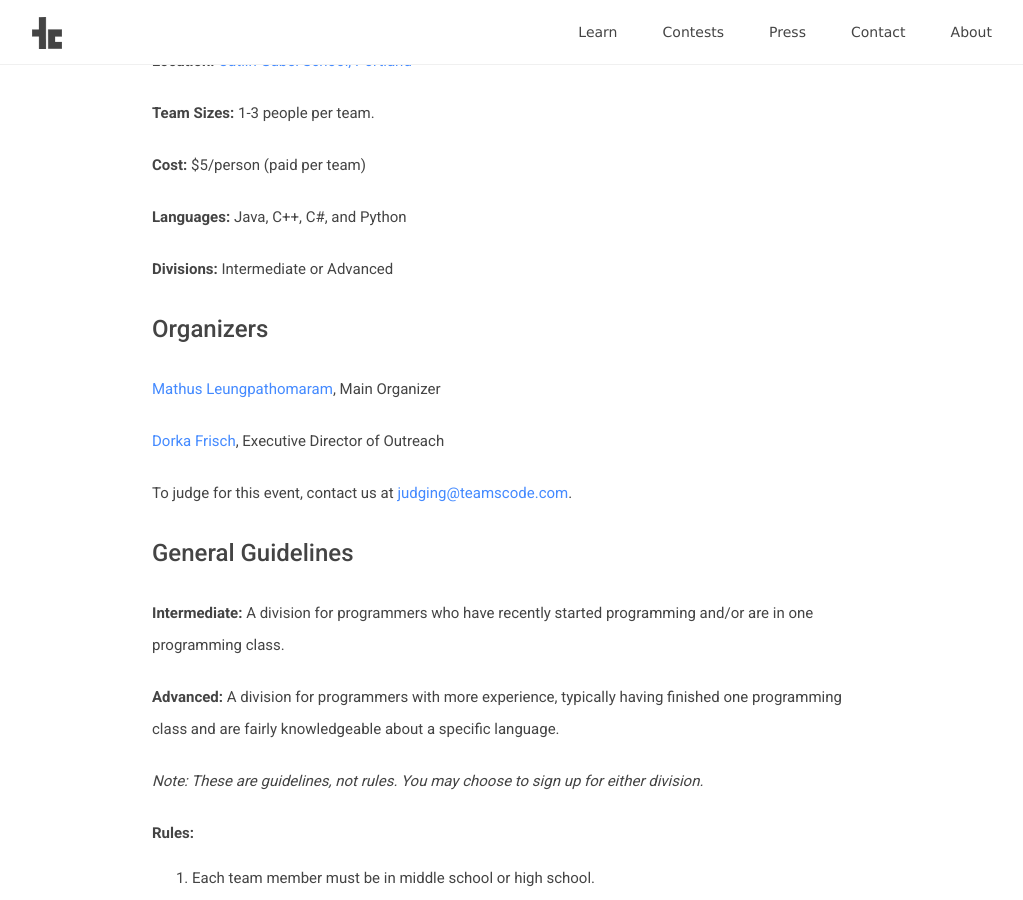
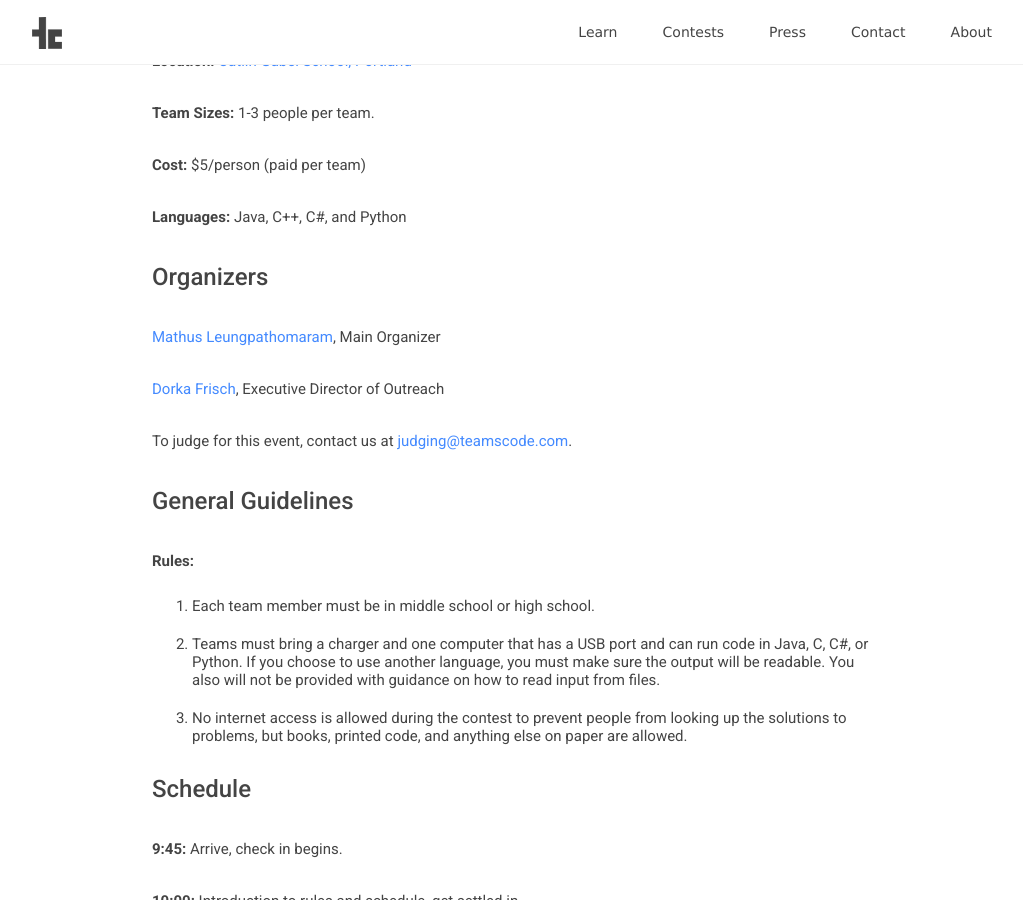
Before and after one commit to teamscode/teamscode.github.io, a Jekyll site: the page built from _posts/2018-1-24-spring-cgs-programming-contest.md, in a window 1280 px wide and 900 px high, scrolled down 563 px. Shown: the whole window, without its empty margins (128-1151 px from the left). Built offline with Jekyll 4.4.1, drawn with Linux system fonts in a browser that asks for light colours; nearby versions of some CDN libraries.

Commit message:
Removed divisions

```diff
--- a/_posts/2018-1-24-spring-cgs-programming-contest.md
+++ b/_posts/2018-1-24-spring-cgs-programming-contest.md
@@ -26,8 +26,6 @@ Registration will close on April 4th or until space is filled.
 
 **Languages:** Java, C++, C#, and Python
 
-**Divisions:** Intermediate or Advanced
-
 # Organizers #
 
 <a href="mailto:mathus@teamscode.com">Mathus Leungpathomaram</a>, Main Organizer
@@ -39,12 +37,6 @@ Registration will close on April 4th or until space is filled.
 <!--</div>-->
 
 # General Guidelines #
-
-**Intermediate:**  A division for programmers who have recently started programming and/or are in one programming class.
-
-**Advanced:**  A division for programmers with more experience, typically having finished one programming class and are fairly knowledgeable about a specific language.
-
-_Note: These are guidelines, not rules. You may choose to sign up for either division._
 
 **Rules:**
 
```
